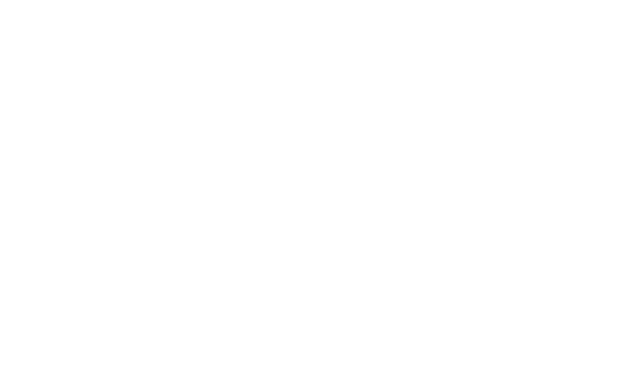
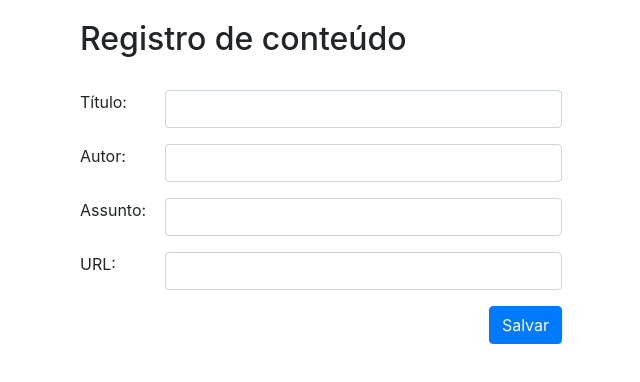
Before and after one commit to ingridTPires/projeto-vue, a Vue app: page / in a window 1280 px wide. Shown: the top 382 px of the page, without its empty margins (319-959 px from the left). Built offline with nearby package versions, Linux system fonts and the light colour scheme.

Commit message:
Formulário para cadastro

```diff
--- a/src/App.vue
+++ b/src/App.vue
@@ -1,21 +1,19 @@
 <template>
   <div id="app">
-    <Home/>
+    <Home />
   </div>
 </template>
 
 <script>
-import Home from './components/Home.vue'
+import Home from "./components/Home.vue";
+import "bootstrap/dist/css/bootstrap.min.css";
 
 export default {
-  name: 'App',
+  name: "App",
   components: {
-    Home
-  }
-}
+    Home,
+  },
+};
 </script>
 
-<style>
-#app {
-}
-</style>
+<style></style>
--- a/src/components/Home.vue
+++ b/src/components/Home.vue
@@ -1,16 +1,38 @@
 <template>
-  <div>
-
+  <div class="container">
+    <form>
+      <h2>Registro de conteúdo</h2>
+      <br />
+      <div class="form-group row">
+        <label class="col-sm-2 ">Título:</label>
+        <div class="col-sm-10"><input type="text" class="form-control" /></div>
+      </div>
+      <div class="form-group row">
+        <label class="col-sm-2 ">Autor:</label>
+        <div class="col-sm-10"><input type="text" class="form-control" /></div>
+      </div>
+      <div class="form-group row">
+        <label class="col-sm-2 ">Assunto:</label>
+        <div class="col-sm-10"><input type="text" class="form-control" /></div>
+      </div>
+      <div class="form-group row">
+        <label class="col-sm-2 ">URL:</label>
+        <div class="col-sm-10"><input type="text" class="form-control" /></div>
+      </div>
+      <button type="" class="btn btn-primary float-right">Salvar</button>
+    </form>
   </div>
 </template>
 
 <script>
 export default {
-  props: {
-  }
-}
+  props: {},
+};
 </script>
 
 <style scoped>
-
+.container {
+  width: 40%;
+  margin: 20px auto 0px auto;
+}
 </style>
```
